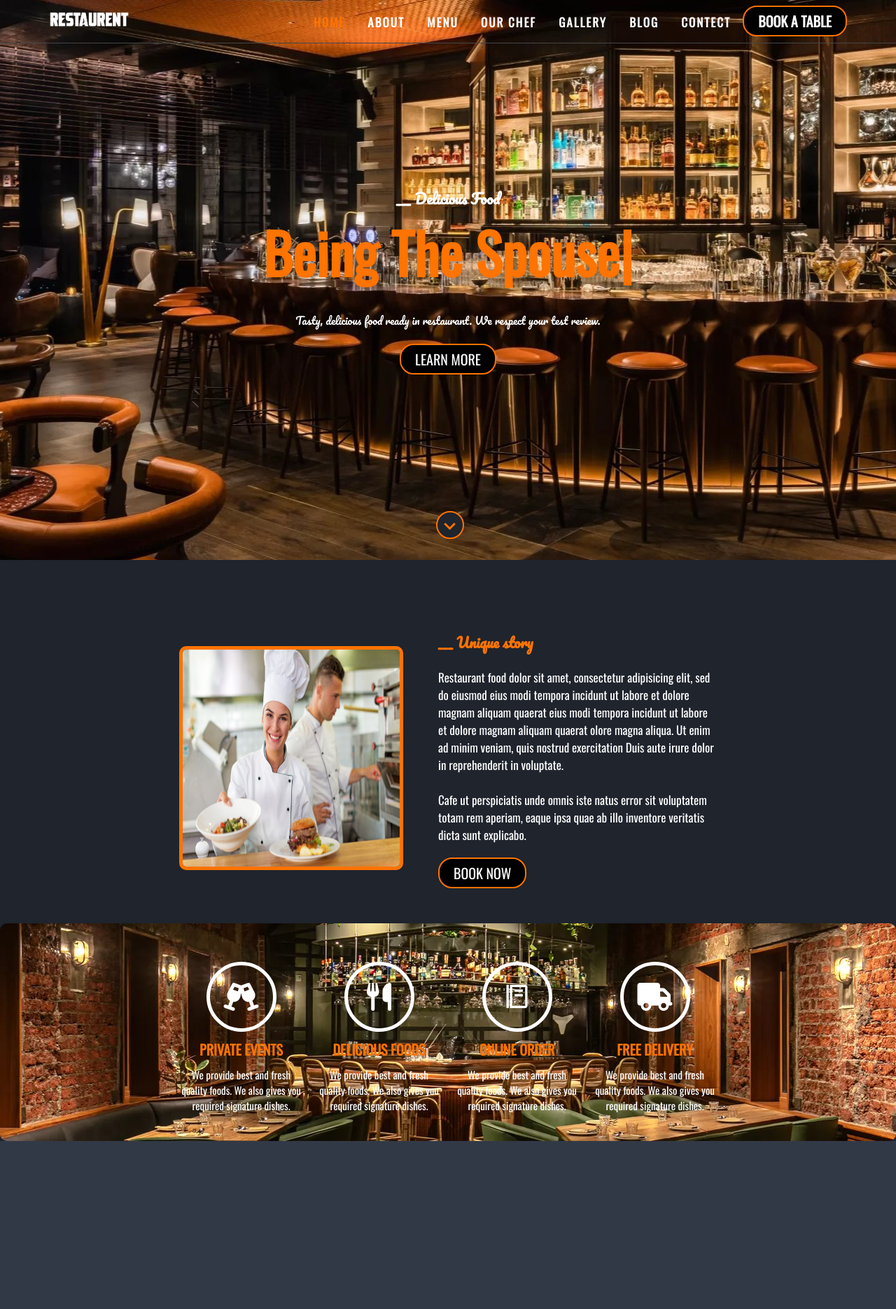
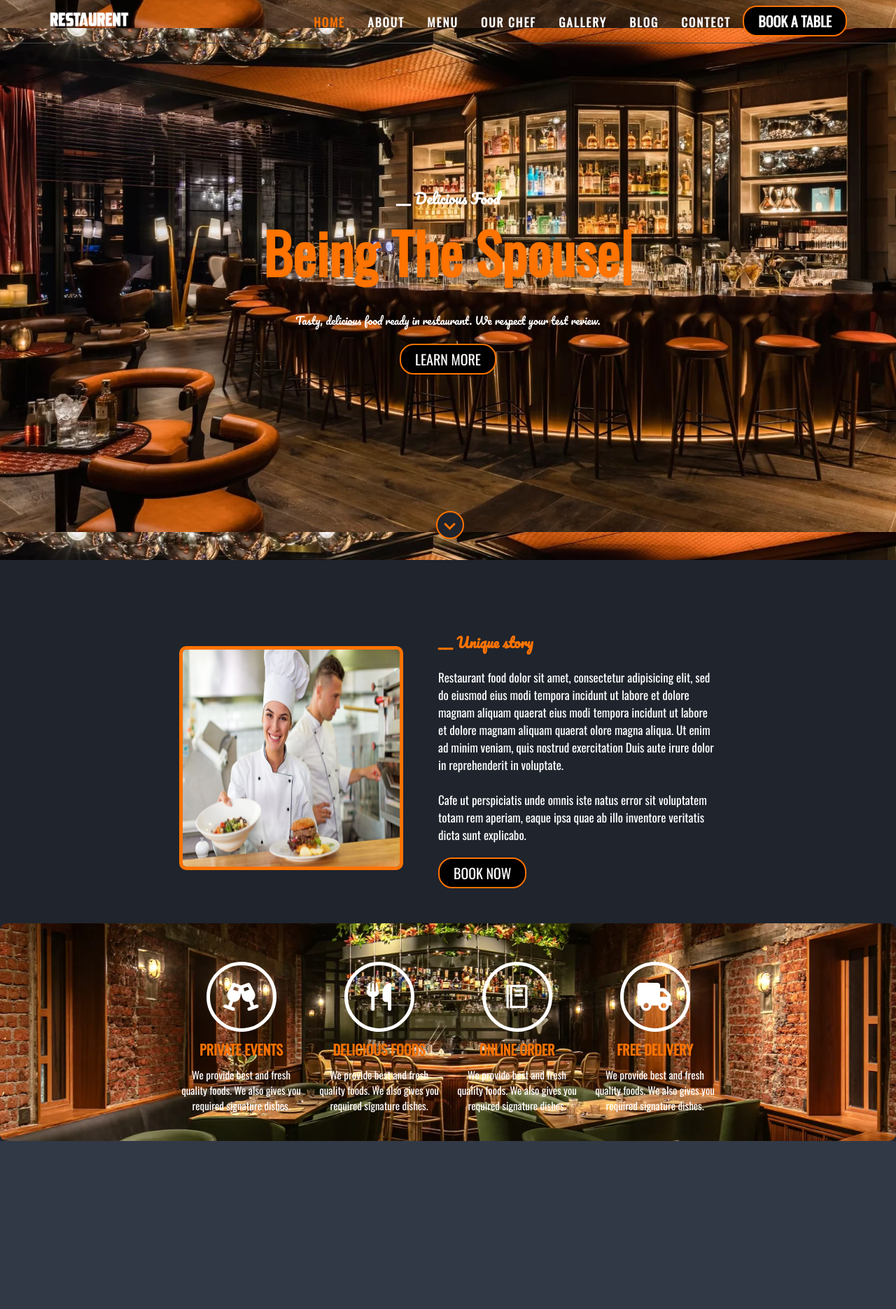
Before and after one commit to brosspich/Restaurent_project_school, a PHP site: page / in a window 1280 px wide. Shown: the top 1870 px of the page at 70% size. Run offline with PHP 8.4, Linux system fonts and the light colour scheme.

Commit message:
1.0.0 committ0002

```diff
--- a/css/style.css
+++ b/css/style.css
@@ -146,7 +146,7 @@ header.sticky {
 .home {
     /* background: url(/img/rwppn); */
     background: url(/img/rwppn-sora-indoo2r.jpg);
-    /* background-size: 100%; */
+    background-size: 100%;
     background-position: center;
     background-attachment: fixed;
     backdrop-filter: blur(10px);
@@ -326,7 +326,7 @@ span:hover {
     align-items: center;
     justify-content: space-between;
     background: url(/img/20.webp) fixed center;
-    backdrop-filter: blur(10px);
+    background-size: 100%;
     border-radius: 10px;
     padding: 4rem 20% 4rem;
     gap: 2rem;
```
